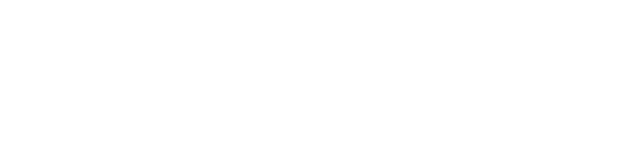
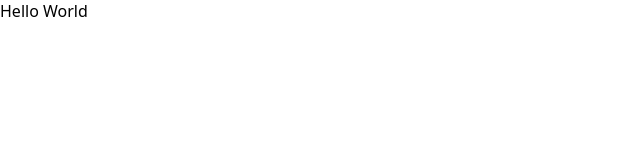
Before and after one commit to Gideon5/shopping-cart, a plain HTML site: page index.html in a window 1280 px wide. Shown: the whole page, without its empty margins (0-640 px from the left). Drawn offline with Linux system fonts and the light colour scheme.

Commit message:
setting up project

```diff
--- a/index.html
+++ b/index.html
@@ -5,10 +5,10 @@
     <meta http-equiv="X-UA-Compatible" content="IE=edge">
     <meta name="viewport" content="width=device-width, initial-scale=1.0">
     <link rel="stylesheet" href="style.css">
-    <title>Document</title>
+    <title>Clothing Store</title>
 </head>
 <body>
-
+    Hello World
 </body>
 <script src="script.js"></script>
 </html>
--- a/style.css
+++ b/style.css
@@ -0,0 +1,9 @@
+*{
+    margin: 0;
+    padding: 0;
+    box-sizing: border-box;
+}
+
+body {
+    font-family: system-ui, -apple-system, BlinkMacSystemFont, 'Segoe UI', Roboto, Oxygen, Ubuntu, Cantarell, 'Open Sans', 'Helvetica Neue', sans-serif;
+}
```
Also changed, not shown: images/img-1.jpg (added), images/img-10.png (added), images/img-11.png (added), images/img-12.png (added), images/img-2.jpg (added), images/img-3.jpg (added), images/img-5.png (added), images/img-7.png (added), 4 other files.
